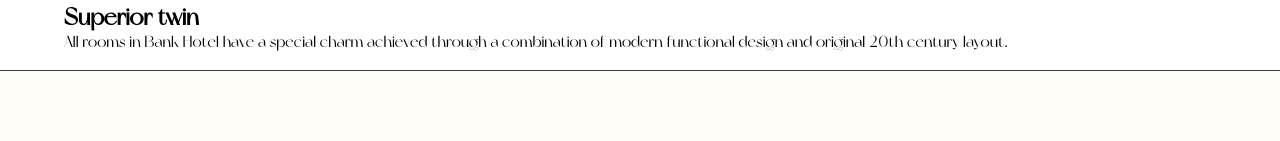
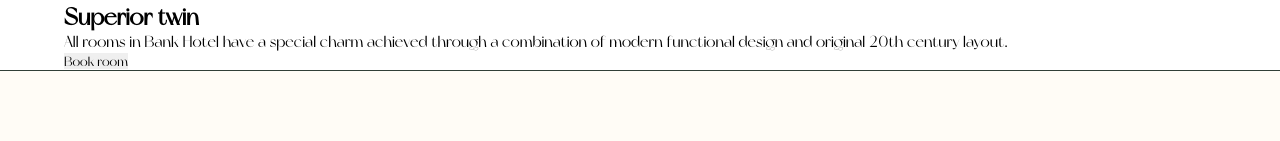
Before and after one commit to gift56/Fullstack-HotelWebsite, a React (Create React App) app: page /rooms in a window 1280 px wide. Shown: the part 2530-2671 px from the top of the page. Built offline with nearby package versions, Linux system fonts and the light colour scheme.

Commit message:
done wth leftside

```diff
--- a/src/components/RoomsData/RoomOptions.jsx
+++ b/src/components/RoomsData/RoomOptions.jsx
@@ -34,7 +34,7 @@ const RoomOptions = () => {
                   <span>century layout.</span>
                 </p>
               </div>
-              <button></button>
+              <button>Book room</button>
             </div>
           </OptionLeftArea>
           <OptionRightArea></OptionRightArea>
```
